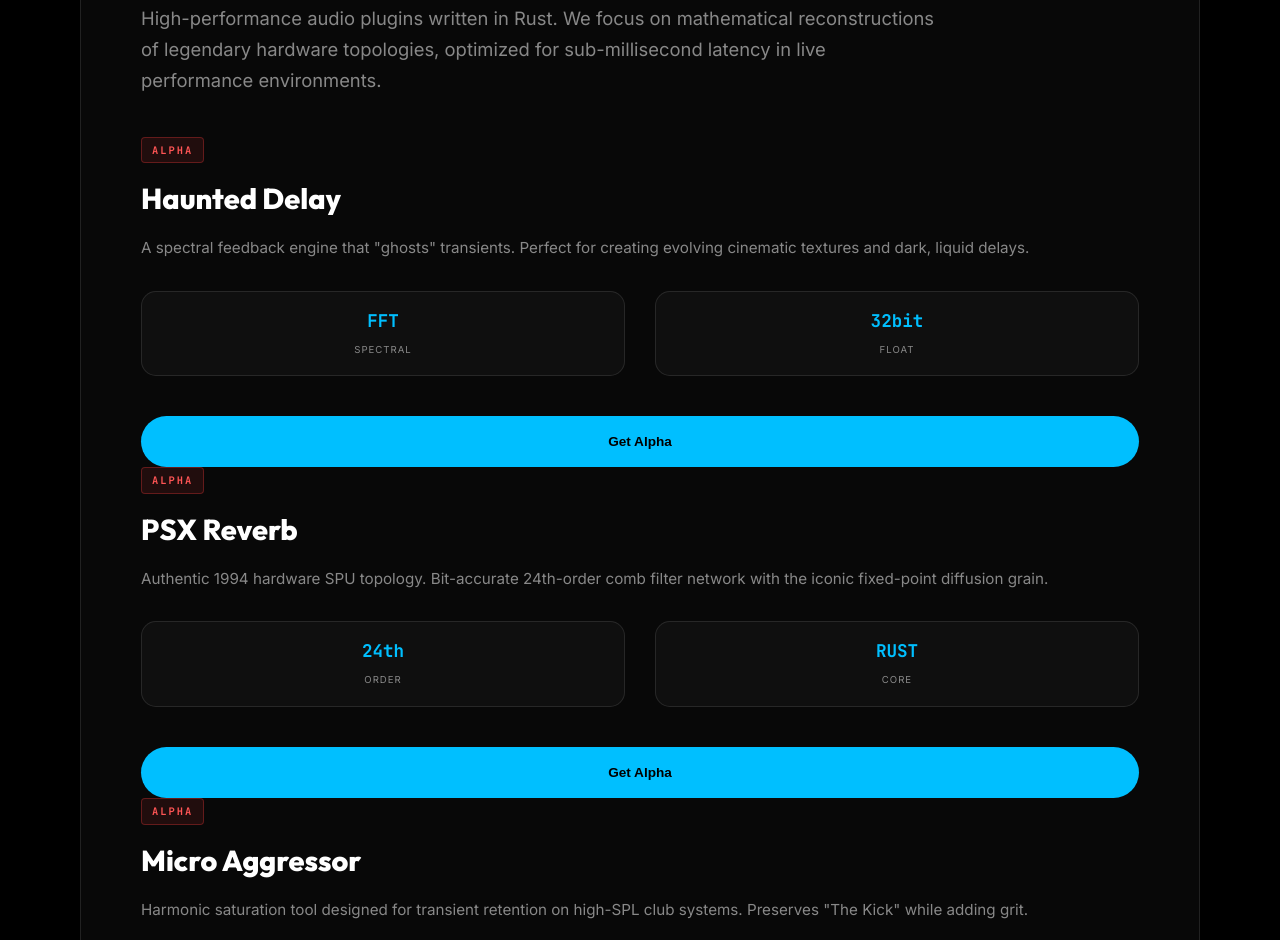
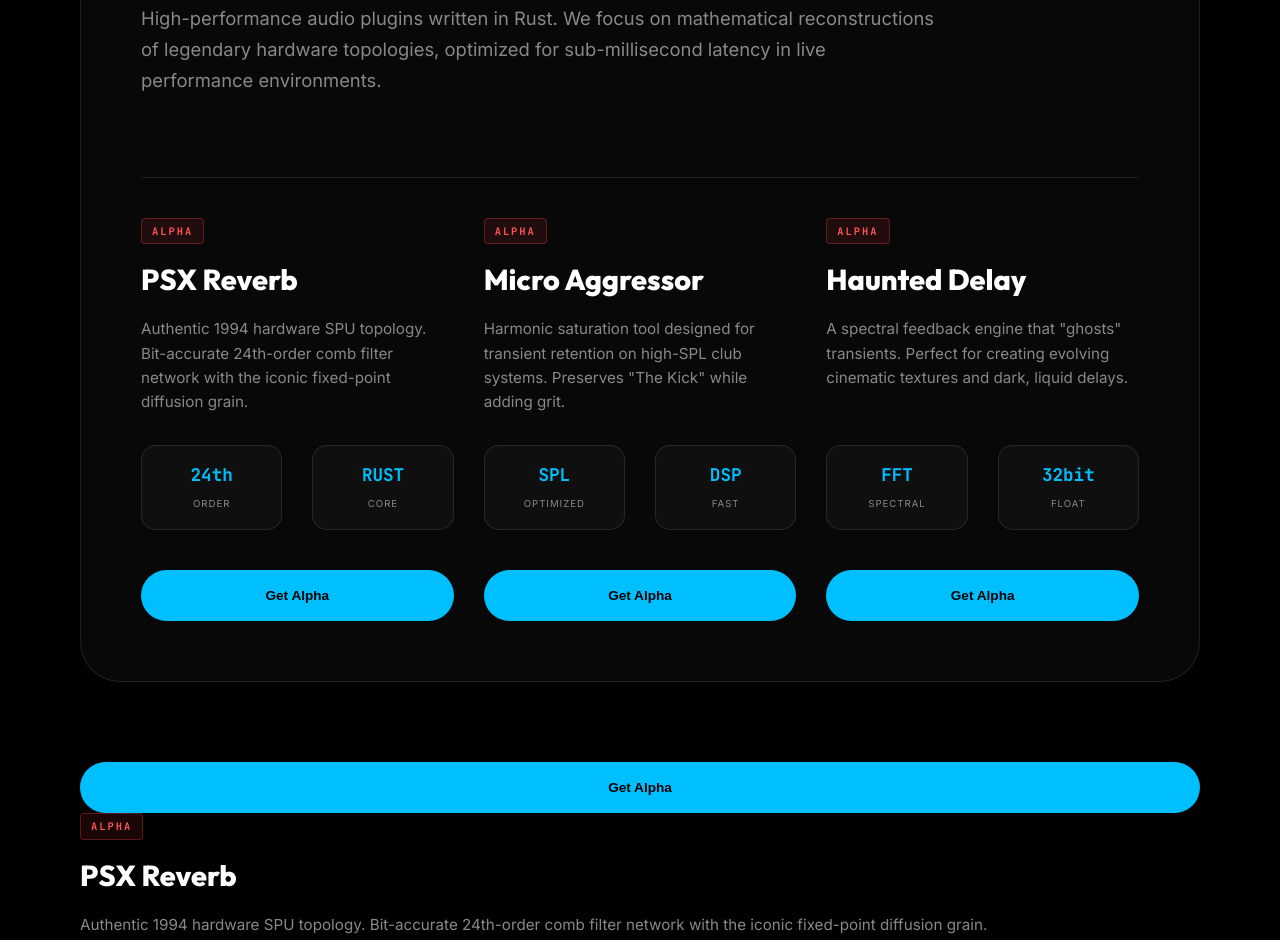
Before and after one commit to Blacklist-Tech/blacklist-tech-v2-dist, a plain HTML site: page projects/index.html in a window 1280 px wide. Shown: the part 1821-2761 px from the top of the page. Drawn offline with Linux system fonts and the light colour scheme.

Commit message:
fix(vst): rebuild grid structure and force 3-column alignment on desktop

```diff
--- a/projects/index.html
+++ b/projects/index.html
@@ -61,7 +61,7 @@
         .ab-line { position: absolute; top: 0; left: 50%; width: 2px; height: 100%; background: white; pointer-events: none; z-index: 10; }
         .ab-handle { position: absolute; top: 50%; left: 50%; transform: translate(-50%, -50%); width: 40px; height: 40px; background: white; border-radius: 50%; z-index: 15; pointer-events: none; display: flex; align-items: center; justify-content: center; color: black; font-weight: 900; box-shadow: 0 0 20px rgba(0,0,0,0.5); }
 
-        .vst-details { display: grid; grid-template-columns: repeat(auto-fit, minmax(280px, 1fr)); gap: 30px; margin-top: 40px; padding-top: 40px; border-top: 1px solid var(--border); }
+        .vst-details { display: grid; grid-template-columns: repeat(3, 1fr); gap: 30px; margin-top: 40px; padding-top: 40px; border-top: 1px solid var(--border); }
         .vst-item { display: flex; flex-direction: column; }
         .alpha-badge { display: inline-block; font-family: 'JetBrains Mono'; font-size: 0.65rem; color: #ff5555; background: rgba(255,62,62,0.1); border: 1px solid rgba(255,62,62,0.3); border-radius: 4px; padding: 4px 10px; margin-bottom: 12px; font-weight: 700; width: fit-content; letter-spacing: 2px; }
         .vst-name { font-family: 'Outfit'; font-size: 1.8rem; font-weight: 800; margin-bottom: 15px; }
@@ -93,6 +93,11 @@
         .reveal { opacity: 0; transform: translateY(20px); transition: var(--transition-smooth); }
         .reveal.active { opacity: 1; transform: translateY(0); }
         footer { padding: 80px 40px; text-align: center; color: var(--text-dim); font-size: 0.75rem; letter-spacing: 2px; text-transform: uppercase; border-top: 1px solid var(--border); margin-top: 150px; }
+            @media (max-width: 1000px) {
+            .vst-details { grid-template-columns: 1fr; }
+            .card-title { font-size: 2.5rem; }
+            h1 { font-size: 3rem; }
+        }
     </style>
 </head>
 <body>
@@ -144,12 +149,36 @@
                 </div>
             </div>
 
-            <!-- VST SECTION -->
+                        <!-- VST SECTION -->
             <div class="tool-card reveal">
                 <span class="product-type">Boutique Audio DSP</span>
                 <h2 class="card-title">Blacklist VST Suite</h2>
                 <p class="card-desc">High-performance audio plugins written in Rust. We focus on mathematical reconstructions of legendary hardware topologies, optimized for sub-millisecond latency in live performance environments.</p>
 
+                <div class="vst-details">
+                    <!-- PSX REVERB -->
+                    <div class="vst-item">
+                        <span class="alpha-badge">ALPHA</span>
+                        <h3 class="vst-name">PSX Reverb</h3>
+                        <p class="vst-desc">Authentic 1994 hardware SPU topology. Bit-accurate 24th-order comb filter network with the iconic fixed-point diffusion grain.</p>
+                        <div class="stats">
+                            <div class="stat-item"><span class="stat-val">24th</span><span class="stat-label">Order</span></div>
+                            <div class="stat-item"><span class="stat-val">RUST</span><span class="stat-label">Core</span></div>
+                        </div>
+                        <button class="btn dl-trigger" data-file="/projects/downloads/PSX_Reverb_Blacklist_VST_v1.zip" data-name="PSX Reverb">Get Alpha</button>
+                    </div>
+
+                    <!-- MICRO AGGRESSOR -->
+                    <div class="vst-item">
+                        <span class="alpha-badge">ALPHA</span>
+                        <h3 class="vst-name">Micro Aggressor</h3>
+                        <p class="vst-desc">Harmonic saturation tool designed for transient retention on high-SPL club systems. Preserves "The Kick" while adding grit.</p>
+                        <div class="stats">
+                            <div class="stat-item"><span class="stat-val">SPL</span><span class="stat-label">Optimized</span></div>
+                            <div class="stat-item"><span class="stat-val">DSP</span><span class="stat-label">Fast</span></div>
+                        </div>
+                        <button class="btn dl-trigger" data-file="/projects/downloads/Micro_Aggressor_Artist_Edition_v1.zip" data-name="Micro Aggressor">Get Alpha</button>
+                    </div>
 
                     <!-- HAUNTED DELAY -->
                     <div class="vst-item">
@@ -160,6 +189,10 @@
                             <div class="stat-item"><span class="stat-val">FFT</span><span class="stat-label">Spectral</span></div>
                             <div class="stat-item"><span class="stat-val">32bit</span><span class="stat-label">Float</span></div>
                         </div>
+                        <button class="btn dl-trigger" data-file="/projects/downloads/Haunted_Delay_Artist_Edition.zip" data-name="Haunted Delay">Get Alpha</button>
+                    </div>
+                </div>
+            </div>
                         <button class="btn dl-trigger" data-file="/projects/downloads/Haunted_Delay_Artist_Edition.zip" data-name="Haunted Delay">Get Alpha</button>
                     </div>
 <!-- PSX REVERB -->
```
